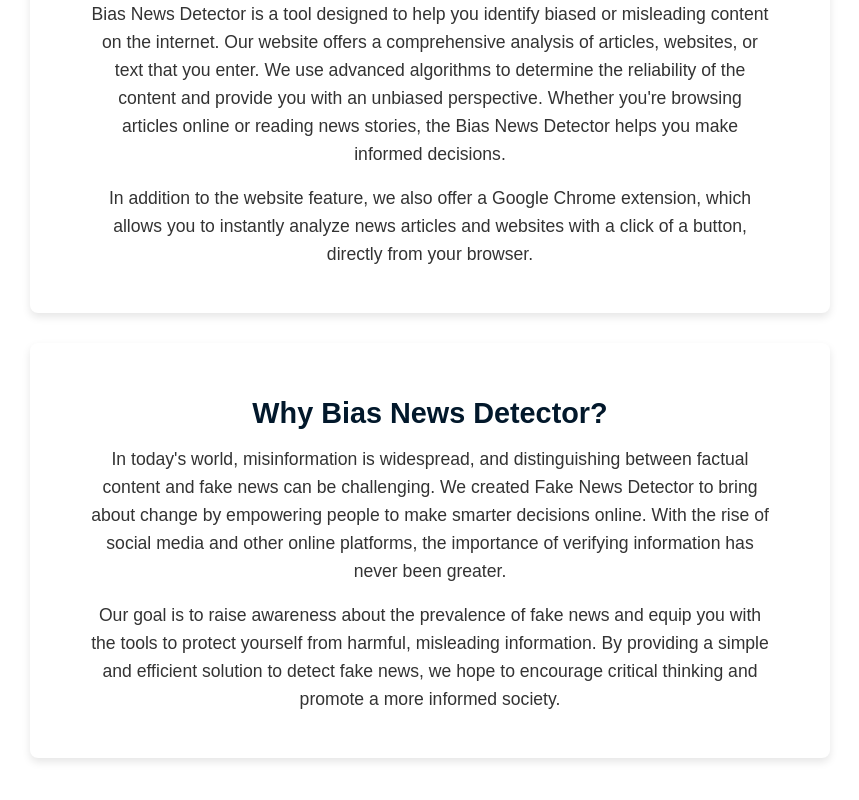
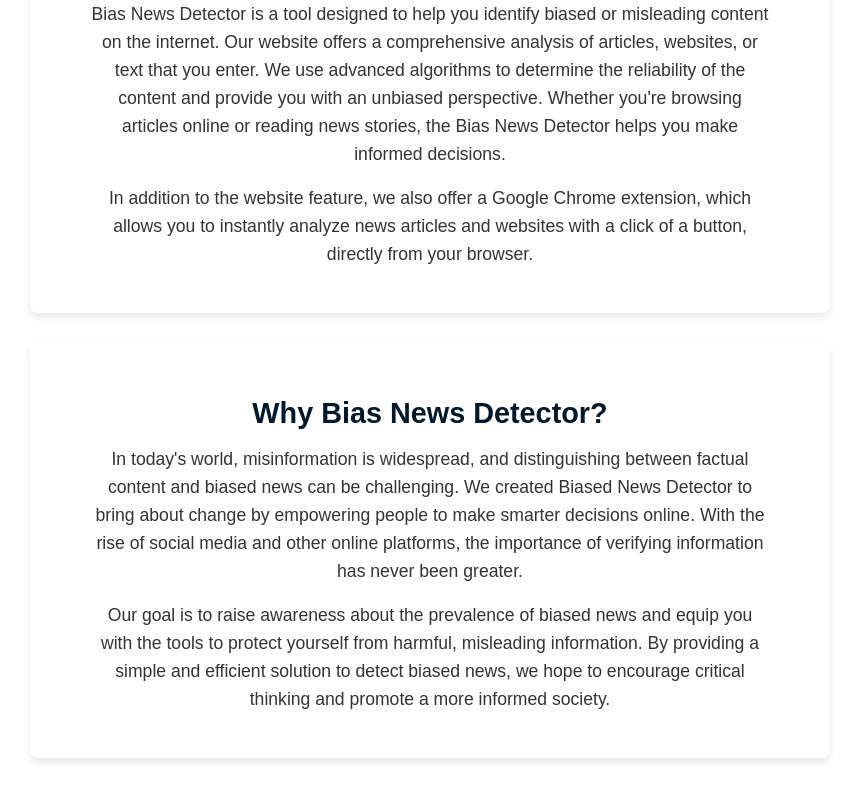
Before and after one commit to alexliao95311/bias-detector, a React (Vite) app in the folder frontend/: page /about in a window 1280 px wide. Shown: the part 396-1196 px from the top of the page, without its empty margins (210-1069 px from the left). Built offline with nearby package versions, Linux system fonts and the light colour scheme.

Commit message:
fake --> bias

```diff
--- a/frontend/src/About.jsx
+++ b/frontend/src/About.jsx
@@ -28,13 +28,13 @@
       <section className="about-box">
         <h2 className="about-subheading">Why Bias News Detector?</h2>
         <p className="about-description">
-          In today's world, misinformation is widespread, and distinguishing between factual content and fake news can be challenging.
-          We created Fake News Detector to bring about change by empowering people to make smarter decisions online.
+          In today's world, misinformation is widespread, and distinguishing between factual content and biased news can be challenging.
+          We created Biased News Detector to bring about change by empowering people to make smarter decisions online.
           With the rise of social media and other online platforms, the importance of verifying information has never been greater.
         </p>
         <p className="about-description">
-          Our goal is to raise awareness about the prevalence of fake news and equip you with the tools to protect yourself from harmful,
-          misleading information. By providing a simple and efficient solution to detect fake news, we hope to encourage critical thinking
+          Our goal is to raise awareness about the prevalence of biased news and equip you with the tools to protect yourself from harmful,
+          misleading information. By providing a simple and efficient solution to detect biased news, we hope to encourage critical thinking
           and promote a more informed society.
         </p>
       </section>
--- a/frontend/src/App.jsx
+++ b/frontend/src/App.jsx
@@ -195,7 +195,7 @@
           disabled={loading}
           style={{
             ...downloadButtonStyle,
-            backgroundColor: '#02182B',
+            backgroundColor: '#D7263D',
             width: "140px",
             height: "40px",
             color: 'white',
```
